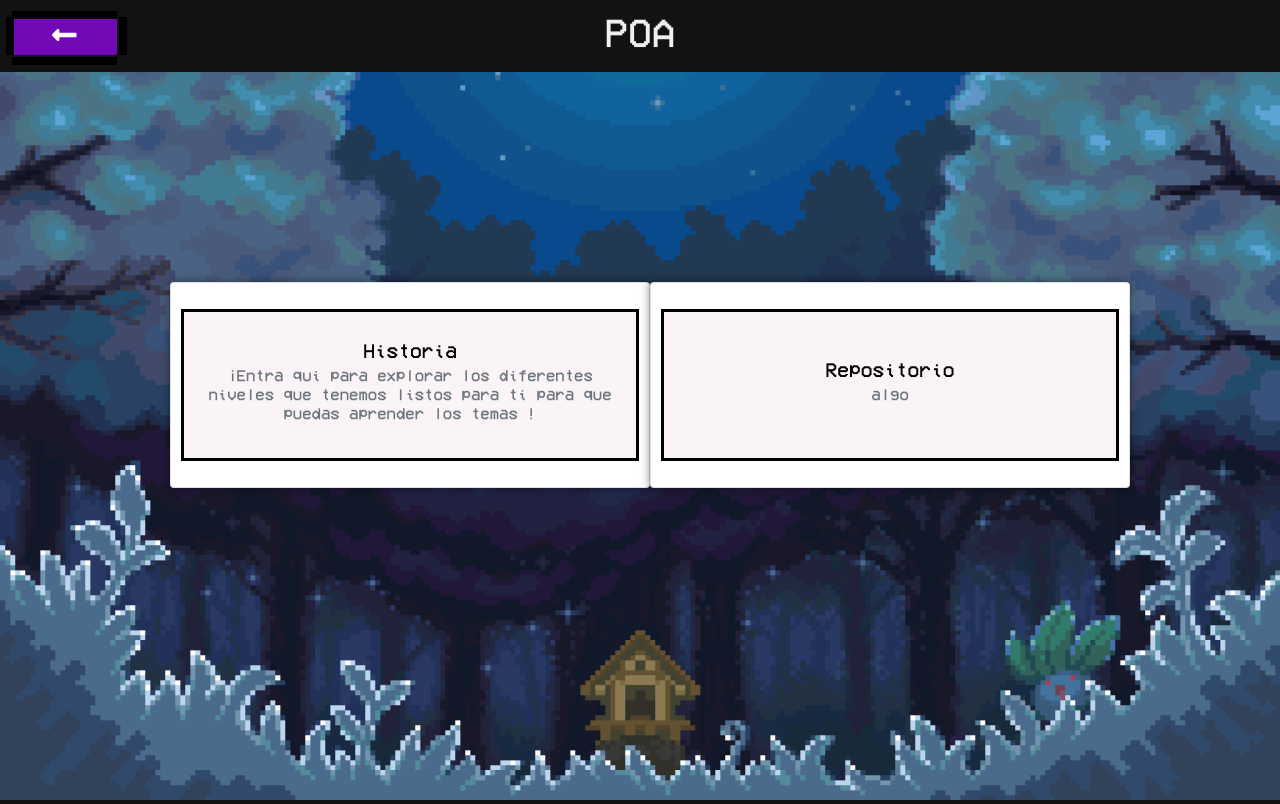
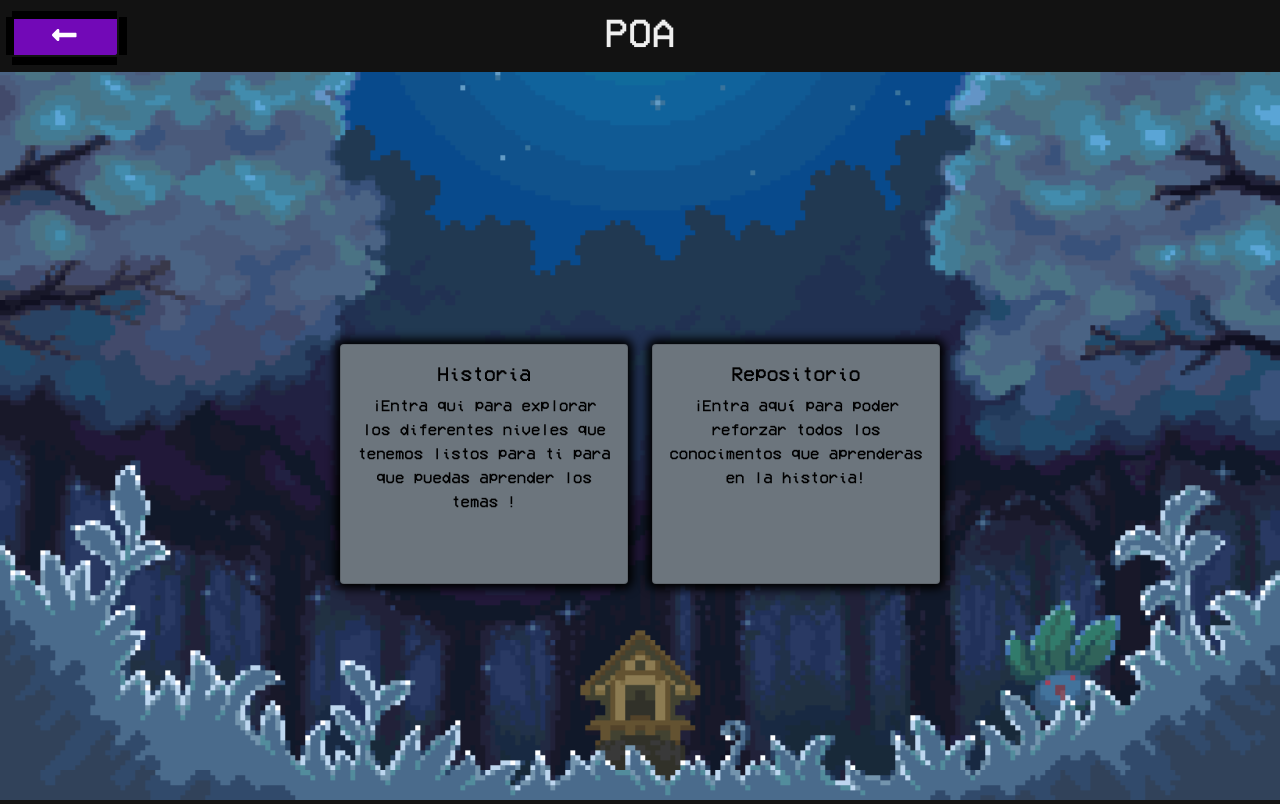
Before and after one commit to ProfessorByte/poa, a React (Create React App) app: page /poa/PaginaPrincipal in a window 1280 px wide. Built offline with nearby package versions, Linux system fonts and the light colour scheme; a web font is replaced by a local one.

Commit message:
adding cards to main page

```diff
--- a/src/components/CardsMainPage.js
+++ b/src/components/CardsMainPage.js
@@ -4,17 +4,13 @@ import '../css/PaginaPrincipal.css'
 const Cards =(props)=>{
     const {title,descripcion}=props
     return(
-        <div className="wrapper">
 
-
-            <div className="card">
-                <div className="card-bodyCard">
-                    <h5 className="card-title">{title}</h5>
-                    <h6 className="card-subtitle mb-2 text-muted">{descripcion}</h6>
-                </div>
-            </div>
+    <div className="card text-black bg-secondary mb-3" >
+        <div className="card-body">
+            <h5 className="card-title  text-center text">{title}</h5>
+            <p className="card-text text-center">{descripcion}</p>
         </div>
-
+    </div>
     )
 }
 export default Cards
--- a/src/css/PaginaPrincipal.css
+++ b/src/css/PaginaPrincipal.css
@@ -8,44 +8,7 @@
     position: relative;
     overflow: hidden;
 }
-.grid-Main-Page{
-
-    display: grid;
-    grid-template-columns: repeat(auto-fit,minmax(25rem,30rem));
-    justify-content: center;
-    color: black;
-    margin-top: 100px;
-
+.card{
+max-width: 18rem;
 
 }
-.container_cards_paginaPrincipal{
-
-    display: grid;
-    grid-template-columns: repeat(auto-fit,minmax(25rem,30rem));
-    justify-content: center;
-    color: black;
-    margin-top: 100px;
-}
-.card{
-    background-color: rgba(255,255,255,0.5);
-    border-radius: 10px;
-    box-shadow: 0px 0px 10px rgba(0,0,0,0.5);
-    margin: 10px;
-    padding: 10px;
-    height: 100%;
-    width: 100%;
-    display: flex;
-    flex-direction: column;
-    justify-content: center;
-    align-items: center;
-}
-.card-bodyCard{
-
-    display: flex;
-    flex-direction: column;
-    justify-content: center;
-    align-items: center;
-    height: 100%;
-    width: 100%;
-    padding: 1rem;
-}
--- a/src/pages/PaginaPrincipalPage.js
+++ b/src/pages/PaginaPrincipalPage.js
@@ -11,26 +11,28 @@ export default function PaginaPrincipalPage() {
                     <Header/>
                 </div>
 
-           <div className="grid-Main-Page">
-     <div className="container_cards_paginaPrincipal">
+                <div className="container d-flex align-items-center justify-content-center vh-100 vw-100">
+                    <div className="row">
+                        <div className="col-6">
+
                             <Cards
                                 title="Historia"
                                 descripcion="¡Entra qui para explorar los diferentes niveles que tenemos listos para ti para que puedas aprender los temas !"
                             />
                         </div>
+                        <div className="col-6">
 
-
-    <div className="container_cards_paginaPrincipal">
                             <Cards
                                 title="Repositorio"
-            descripcion="algo"
+                                descripcion="¡Entra aquí para poder reforzar todos los conocimentos que aprenderas en la historia!"
                             />
+
+                        </div>
+                    </div>
+                </div>
             </div>
         </div>
 
-       </div>
-
-            </div>
 
 
 
```
Lines whose indentation alone changed are shown as unchanged.
